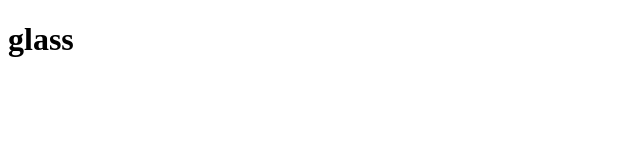
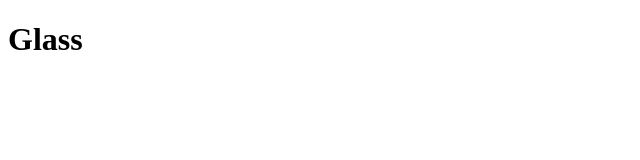
Before and after one commit to CuteGab/Meta.Glass, a plain HTML site: page index.html in a window 1280 px wide. Shown: the full height of the page, 0-640 px from the left. Drawn offline with Linux system fonts and the light colour scheme.

Commit message:
Update index.html

```diff
--- a/index.html
+++ b/index.html
@@ -6,7 +6,7 @@
     <title>meta.glass</title>
 </head>
 <body>
- <h1>glass</h1>
+ <h1>Glass</h1>
 
 
 </body>
```
